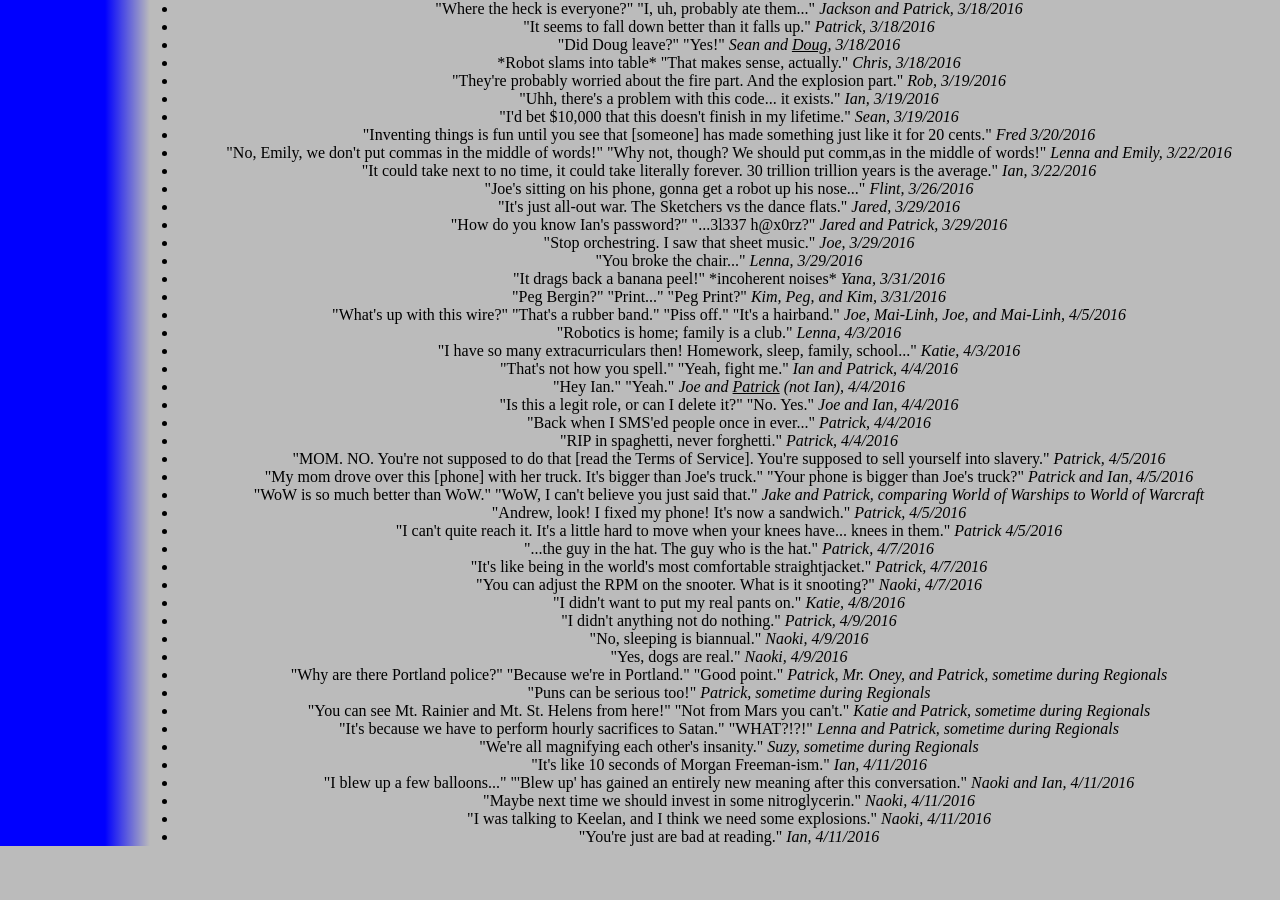
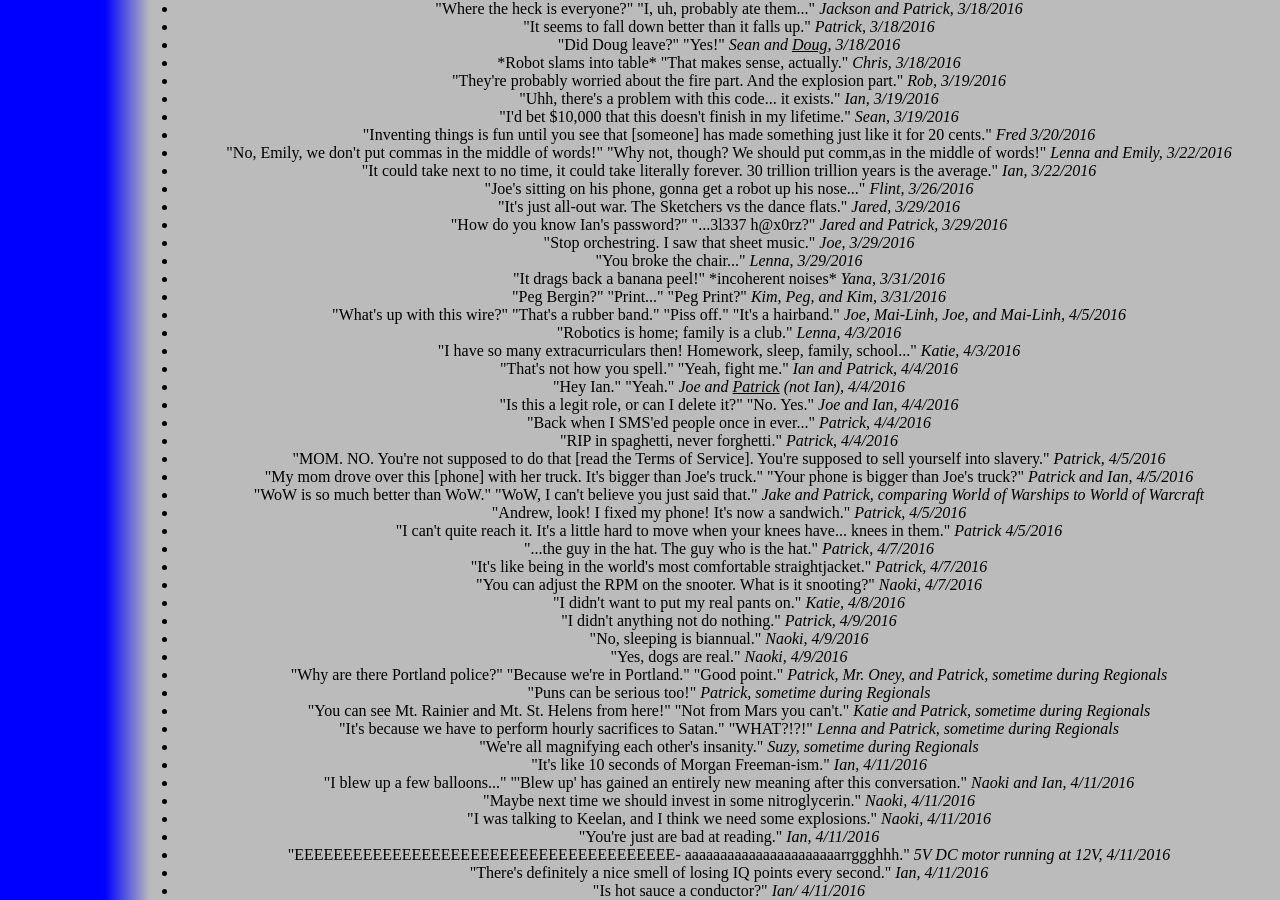
Before and after one commit to katiebugmoon/FRC4131.github.io, a Jekyll site: the page built from media/2016/quotes.html, in a window 1280 px wide and 900 px high, scrolled down 2374 px. Built offline with Jekyll 4.4.1, drawn with Linux system fonts in a browser that asks for light colours; nearby versions of some CDN libraries; before the commit the page ends 3220 px from its top, so only the background shows below that.

Commit message:
So, you can technically run a 5V motor at 12V.
Not a good idea, but possible.

```diff
--- a/media/2016/quotes.html
+++ b/media/2016/quotes.html
@@ -172,4 +172,7 @@ title: Build Season 2016 Quotes
 	<li>"Maybe next time we should invest in some nitroglycerin." <i>Naoki, 4/11/2016</i></li>
 	<li>"I was talking to Keelan, and I think we need some explosions." <i>Naoki, 4/11/2016</i></li>
 	<li>"You're just are bad at reading." <i>Ian, 4/11/2016</i></li>
+	<li>"EEEEEEEEEEEEEEEEEEEEEEEEEEEEEEEEEEEEEEE- aaaaaaaaaaaaaaaaaaaaaarrggghhh." <i>5V DC motor running at 12V, 4/11/2016</i></li>
+	<li>"There's definitely a nice smell of losing IQ points every second." <i>Ian, 4/11/2016</i></li>
+	<li>"Is hot sauce a conductor?" <i>Ian/ 4/11/2016</i></li>
 </ul><center>
```
